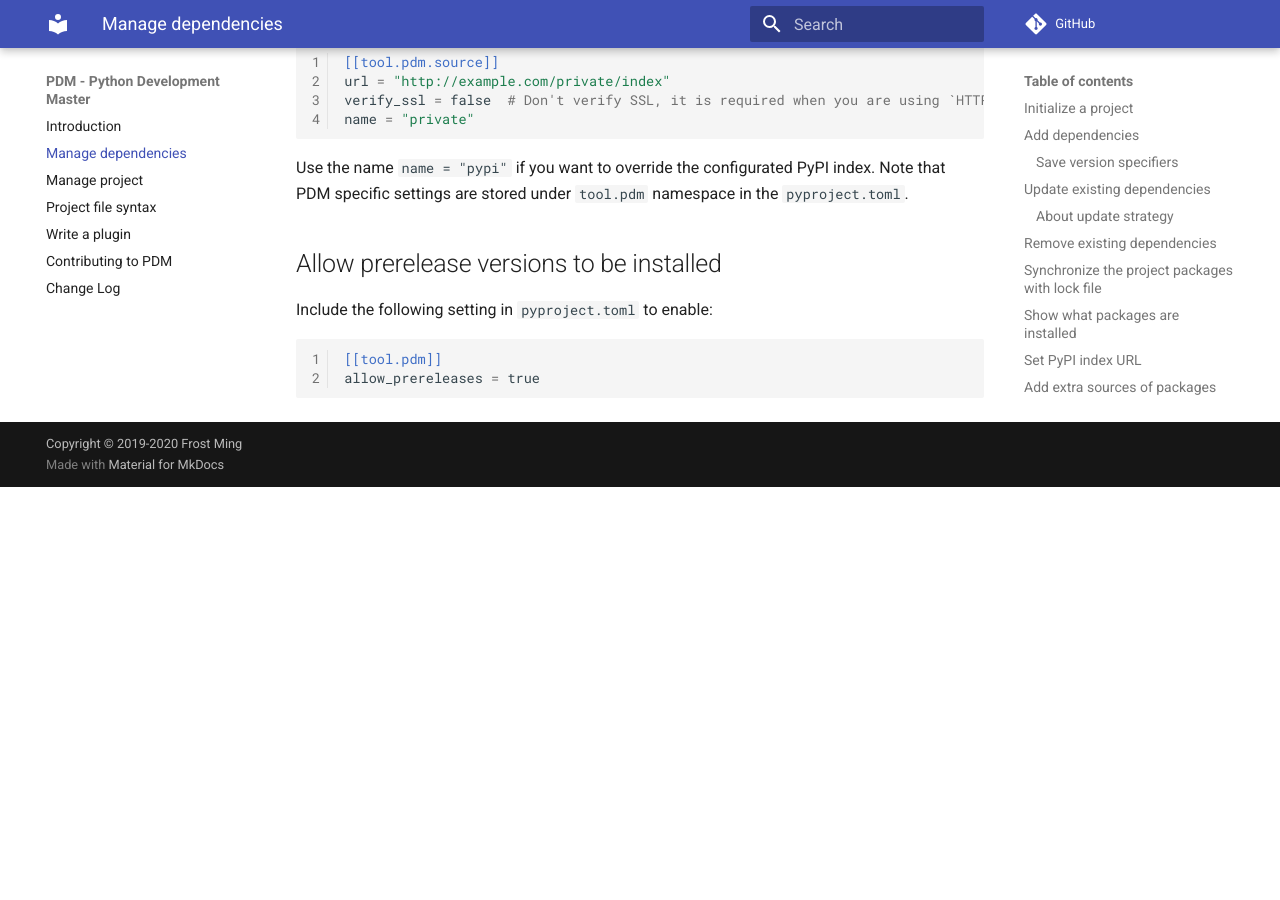
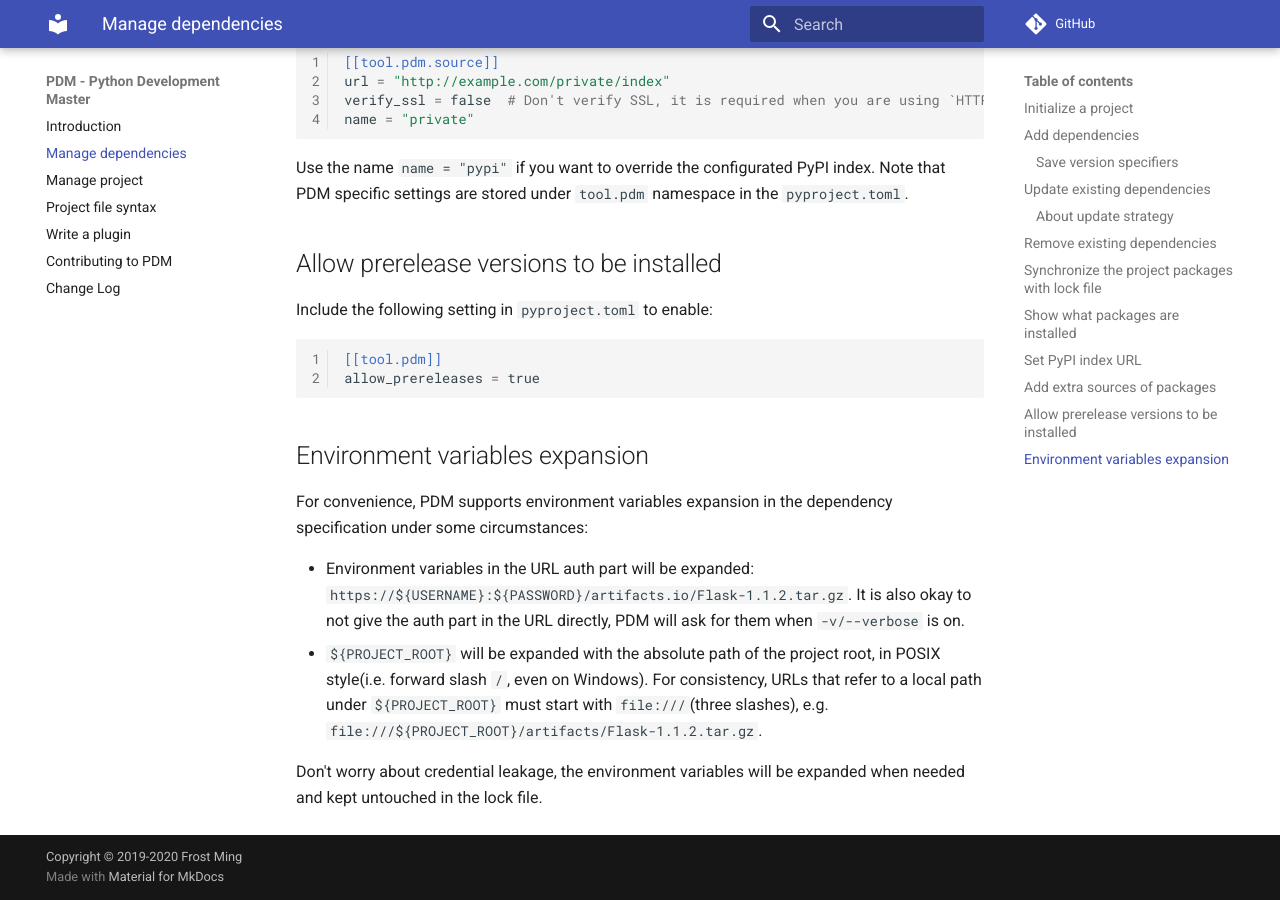
Before and after one commit to ChrisSanderser/pd-ms, an MkDocs documentation site: the page built from docs/docs/dependency.md, in a window 1280 px wide and 900 px high, scrolled down 3291 px. Built offline with MkDocs 1.6.1 and Material for MkDocs 9.7.7, drawn with Linux system fonts in a browser that asks for light colours; comment, search, counter and statistics services are not loaded; before the commit the page ends 3778 px from its top, so only the background shows below that.

Commit message:
documentation

````diff
--- a/docs/docs/dependency.md
+++ b/docs/docs/dependency.md
@@ -158,3 +158,15 @@ Include the following setting in `pyproject.toml` to enable:
 [[tool.pdm]]
 allow_prereleases = true
 ```
+
+## Environment variables expansion
+
+For convenience, PDM supports environment variables expansion in the dependency specification under some circumstances:
+
+- Environment variables in the URL auth part will be expanded: `https://${USERNAME}:${PASSWORD}/artifacts.io/Flask-1.1.2.tar.gz`.
+  It is also okay to not give the auth part in the URL directly, PDM will ask for them when `-v/--verbose` is on.
+- `${PROJECT_ROOT}` will be expanded with the absolute path of the project root, in POSIX style(i.e. forward slash `/`, even on Windows).
+  For consistency, URLs that refer to a local path under `${PROJECT_ROOT}` must start with `file:///`(three slashes), e.g.
+  `file:///${PROJECT_ROOT}/artifacts/Flask-1.1.2.tar.gz`.
+
+Don't worry about credential leakage, the environment variables will be expanded when needed and kept untouched in the lock file.
--- /dev/null
+++ b/news/226.feature.rst
@@ -0,0 +1,2 @@
+Environment variable `${PROJECT_ROOT}` in the dependency specificaton can be expanded to refer to the project root in pyproject.toml.
+The environment variables will be kept as they are in the lock file.
````
